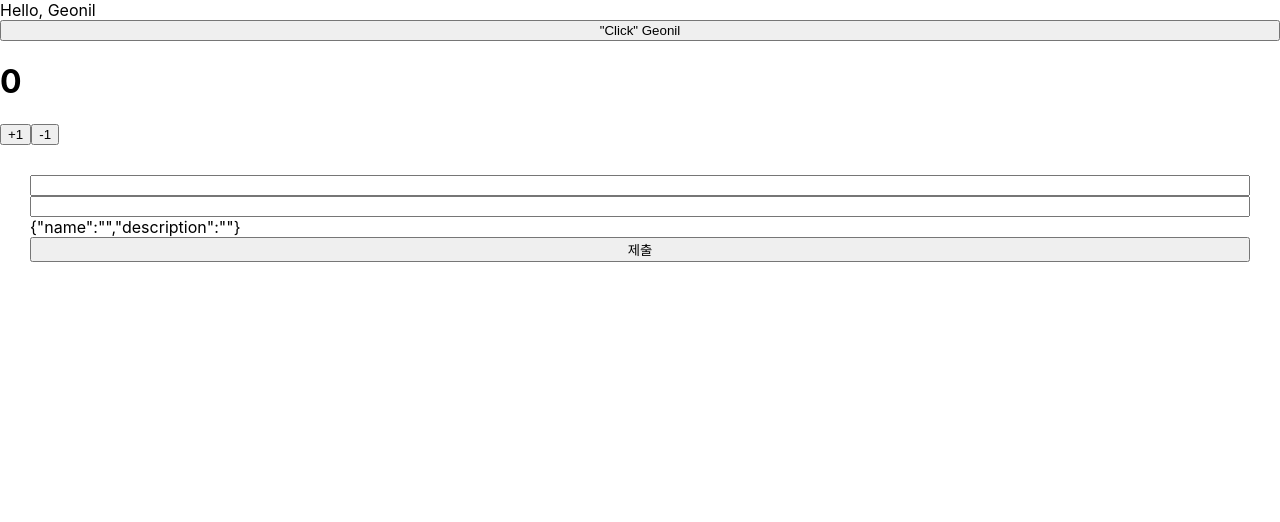
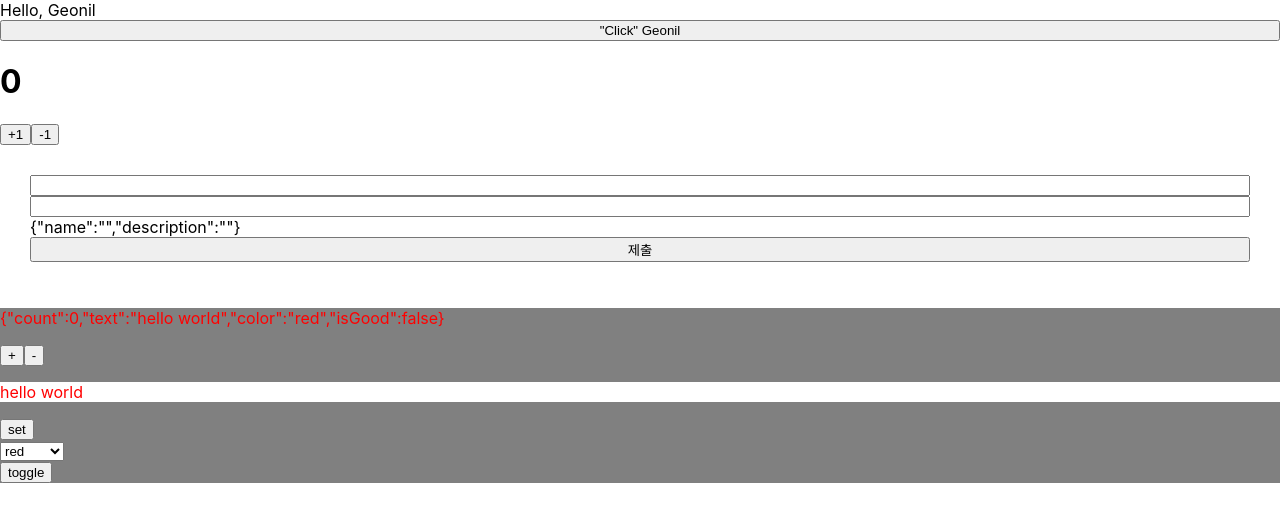
Before and after one commit to nomadGeonilJang/2020-react-typescript-tutorial-1, a React (Create React App) app: page / in a window 1280 px wide. Shown: the top 522 px of the page. Built offline with nearby package versions, Linux system fonts and the light colour scheme.

Commit message:
complex state management with reducer

```diff
--- a/src/App.tsx
+++ b/src/App.tsx
@@ -2,6 +2,7 @@ import React from "react";
 import Greetings from "./components/greetings";
 import Counter from "./components/counter";
 import MyForm from "./components/myform";
+import ReducerSample from "./components/reducer_sample";
 
 function App() {
   function onClick(name: string) {
@@ -16,6 +17,7 @@ function App() {
       <Greetings name="Hello" onClick={onClick} />
       <Counter />
       <MyForm onSubmit={onSubmit} />
+      <ReducerSample />
     </>
   );
 }
--- /dev/null
+++ b/src/components/reducer_sample.tsx
@@ -0,0 +1,102 @@
+import React, { useReducer } from "react";
+
+type Color = "red" | "orange" | "yellow";
+
+type State = {
+  count: number;
+  text: string;
+  color: Color;
+  isGood: boolean;
+};
+
+type Action =
+  | { type: "SET_COUNT"; count: number }
+  | { type: "SET_TEXT"; text: string }
+  | { type: "SET_COLOR"; color: Color }
+  | { type: "TOGGLE_GOOD" };
+
+function reducer(state: State, action: Action): State {
+  switch (action.type) {
+    case "SET_COUNT": {
+      return {
+        ...state,
+        count: action.count,
+      };
+    }
+    case "SET_TEXT": {
+      return {
+        ...state,
+        text: action.text,
+      };
+    }
+    case "SET_COLOR": {
+      return {
+        ...state,
+        color: action.color,
+      };
+    }
+    case "TOGGLE_GOOD": {
+      return {
+        ...state,
+        isGood: !state.isGood,
+      };
+    }
+
+    default:
+      throw new Error("Unhandled action type");
+  }
+}
+
+function ReducerSample() {
+  const [state, dispatch] = useReducer(reducer, {
+    count: 0,
+    text: "hello world",
+    color: "red",
+    isGood: false,
+  });
+
+  const onIncrease = (count: number) => () => {
+    dispatch({ type: "SET_COUNT", count: count + 1 });
+  };
+  const onDecrease = (count: number) => () => {
+    dispatch({ type: "SET_COUNT", count: count - 1 });
+  };
+  const onSetText = (text: string) => () => {
+    dispatch({ type: "SET_TEXT", text });
+  };
+  const onToggle = () => {
+    dispatch({ type: "TOGGLE_GOOD" });
+  };
+  const onSelect = (e: React.ChangeEvent<HTMLSelectElement>) => {
+    dispatch({ type: "SET_COLOR", color: e.target.value as Color });
+  };
+
+  return (
+    <div
+      style={{
+        backgroundColor: `${state.isGood ? "green" : "gray"}`,
+        color: state.color,
+      }}
+    >
+      <p>{JSON.stringify(state)}</p>
+      <div>
+        <button onClick={onIncrease(state.count)}>+</button>
+        <button onClick={onDecrease(state.count)}>-</button>
+      </div>
+      <div>
+        <p style={{ backgroundColor: "white" }}>{state.text}</p>
+        <button onClick={onSetText(state.count.toString())}>set</button>
+      </div>
+      <div>
+        <select value={state.count} onChange={onSelect}>
+          <option value={"red"}>{"red"}</option>
+          <option value={"orange"}>{"orange"}</option>
+          <option value={"yellow"}>{"yellow"}</option>
+        </select>
+      </div>
+      <button onClick={onToggle}>toggle</button>
+    </div>
+  );
+}
+
+export default ReducerSample;
```
